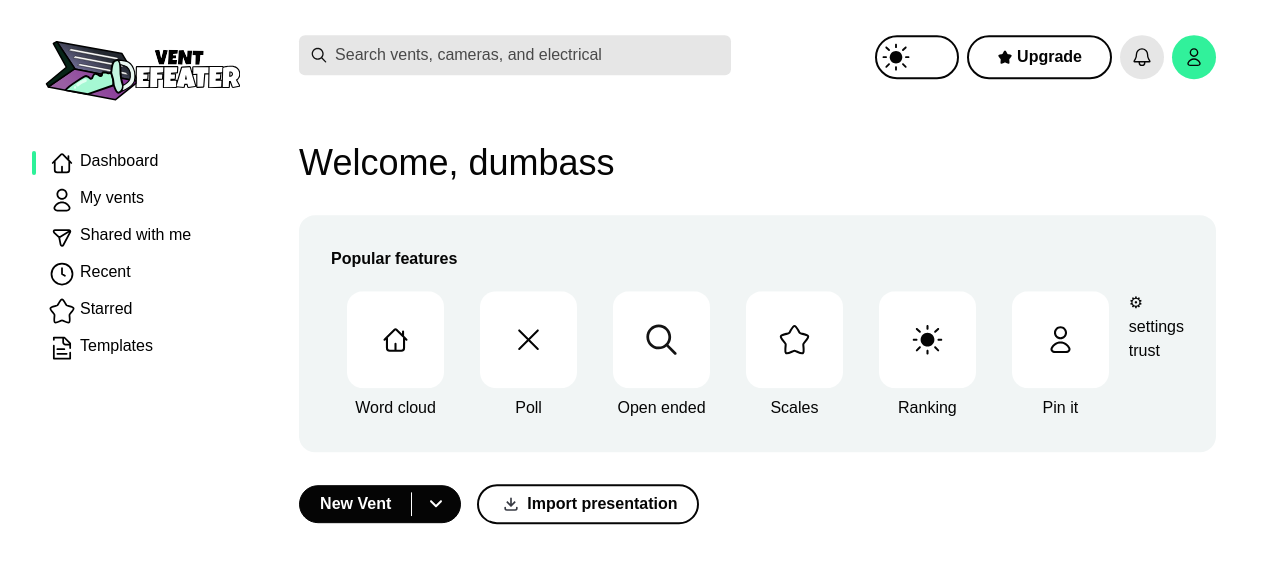
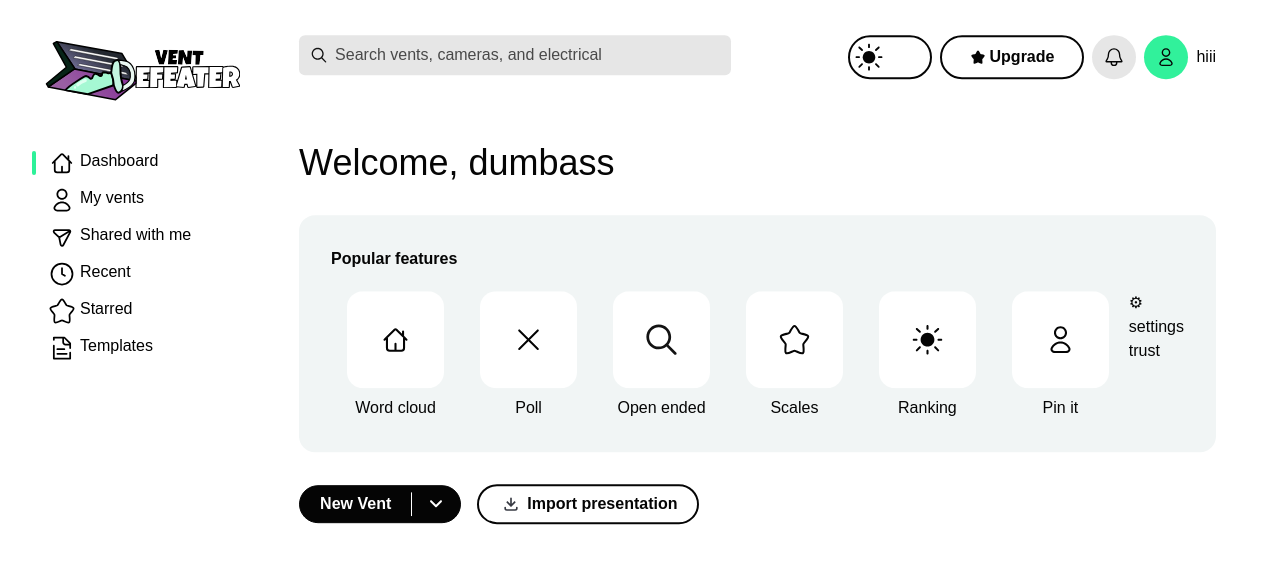
Before and after one commit to sitechtimes/vent-defeater, a Vue app: page /app/dashboard in a window 1280 px wide. Both pictures are taken after typing "name@example.com", "Sample123" into the empty fields and a click on the button "Log in". Shown: the top 564 px of the page. Built offline with nearby package versions, Linux system fonts and the light colour scheme; a web font is replaced by a local one.

Commit message:
conditional rendering

```diff
--- a/src/components/DashboardHeader.vue
+++ b/src/components/DashboardHeader.vue
@@ -48,8 +48,9 @@
       </div>
 
       <button class="rounded-full w-11 h-11 transition duration-300 flex items-center justify-center bg-[color:var(--secondary)]">
-        <img class="transition duration-300 w-1/2 h-1/2 dark:invert" src="/ui/user.svg" aria-hidden="true" />
+        <img class="transition duration-300 w-1/2 h-1/2 dark:invert" @click="userPopUp = !userPopUp" src="/ui/user.svg" aria-hidden="true" />
       </button>
+      <div v-if="userPopUp">hiii</div>
     </div>
   </header>
 </template>
@@ -62,7 +63,7 @@ import ThemeToggle from './ThemeToggle.vue';
 
 const userStore = useUserStore();
 const presentations = ref<Presentation[]>([]);
-
+  const userPopUp = ref(true)
 const searchInput = ref('');
 watch(
   () => searchInput.value,
```
